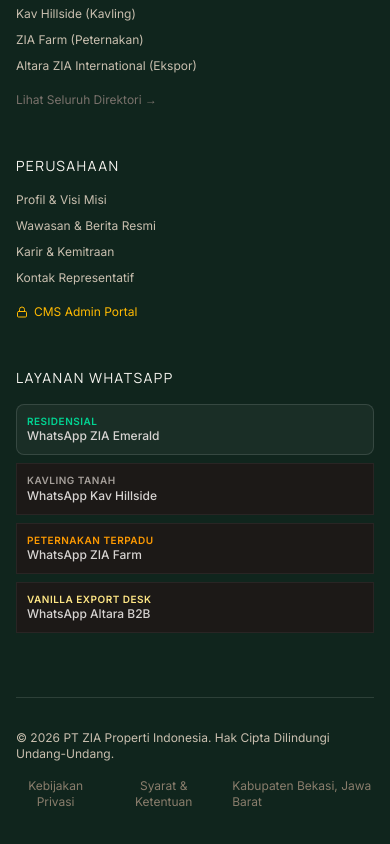
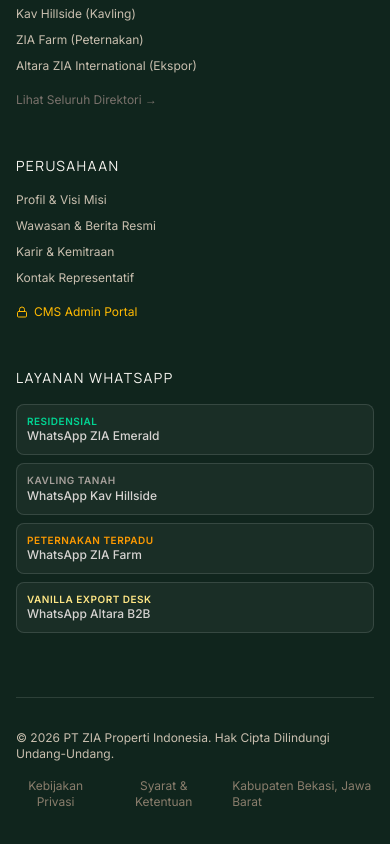
Before and after one commit to kontenziaproperti-dotcom/Zia-properti, a React (Vite) app: page / in a window 390 px wide. Shown: the part 10368-11212 px from the top of the page. Built offline with nearby package versions, Linux system fonts and the light colour scheme; no server answers; the database is empty; a web font is replaced by a local one.

Commit message:
Normalize mobile navigation and footer service card classes

```diff
--- a/src/components/CorporateLayout.tsx
+++ b/src/components/CorporateLayout.tsx
@@ -231,13 +231,13 @@
               </button>
               <button
                 onClick={() => handleNavClick('/about')}
-                className="block text-left w-full text-sm uppercase tracking-widest text-stone-300 py-1"
+                className="se-mobile-link block text-left w-full text-sm uppercase tracking-widest text-stone-300 py-1"
               >
                 Tentang ZIA
               </button>
               <button
                 onClick={() => handleNavClick('/projects')}
-                className="block text-left w-full text-sm uppercase tracking-widest text-stone-300 py-1"
+                className="se-mobile-link block text-left w-full text-sm uppercase tracking-widest text-stone-300 py-1"
               >
                 Semua Proyek & Portofolio
               </button>
@@ -257,13 +257,13 @@
               </div>
               <button
                 onClick={() => handleNavClick('/blog')}
-                className="block text-left w-full text-sm uppercase tracking-widest text-stone-300 py-1"
+                className="se-mobile-link block text-left w-full text-sm uppercase tracking-widest text-stone-300 py-1"
               >
                 Wawasan & Publikasi
               </button>
               <button
                 onClick={() => handleNavClick('/contact')}
-                className="block text-left w-full text-sm uppercase tracking-widest text-stone-300 py-1"
+                className="se-mobile-link block text-left w-full text-sm uppercase tracking-widest text-stone-300 py-1"
               >
                 Kontak Representatif
               </button>
@@ -466,7 +466,7 @@
                 href={`https://wa.me/${cleanWhatsAppNumber(settings.kavWhatsApp, '6281288889933')}?text=${encodeURIComponent('Halo Tim Kav Hillside, saya ingin informasi mengenai kavling hunian siap bangun.')}`}
                 target="_blank"
                 rel="noreferrer"
-                className="block p-2.5 bg-stone-900 border border-stone-800 hover:border-stone-700 transition-colors"
+                className="se-footer__service block p-2.5 bg-stone-900 border border-stone-800 hover:border-stone-700 transition-colors"
               >
                 <div className="text-[10px] text-stone-400 uppercase tracking-wider font-semibold">Kavling Tanah</div>
                 <div className="text-stone-300 font-medium">WhatsApp Kav Hillside</div>
@@ -475,7 +475,7 @@
                 href={`https://wa.me/${cleanWhatsAppNumber(settings.farmWhatsApp, '6281288889944')}?text=${encodeURIComponent('Halo Tim ZIA Farm, saya ingin informasi mengenai hewan ternak qurban dan agribisnis.')}`}
                 target="_blank"
                 rel="noreferrer"
-                className="block p-2.5 bg-stone-900 border border-stone-800 hover:border-stone-700 transition-colors"
+                className="se-footer__service block p-2.5 bg-stone-900 border border-stone-800 hover:border-stone-700 transition-colors"
               >
                 <div className="text-[10px] text-amber-500 uppercase tracking-wider font-semibold">Peternakan Terpadu</div>
                 <div className="text-stone-300 font-medium">WhatsApp ZIA Farm</div>
@@ -484,7 +484,7 @@
                 href={`https://wa.me/${cleanWhatsAppNumber(settings.altaraWhatsApp, '6281288889955')}?text=${encodeURIComponent('Hello Altara ZIA International, I would like to inquire about premium Indonesian vanilla beans export.')}`}
                 target="_blank"
                 rel="noreferrer"
-                className="block p-2.5 bg-stone-900 border border-stone-800 hover:border-stone-700 transition-colors"
+                className="se-footer__service block p-2.5 bg-stone-900 border border-stone-800 hover:border-stone-700 transition-colors"
               >
                 <div className="text-[10px] text-amber-200 uppercase tracking-wider font-semibold">Vanilla Export Desk</div>
                 <div className="text-stone-300 font-medium">WhatsApp Altara B2B</div>
```
